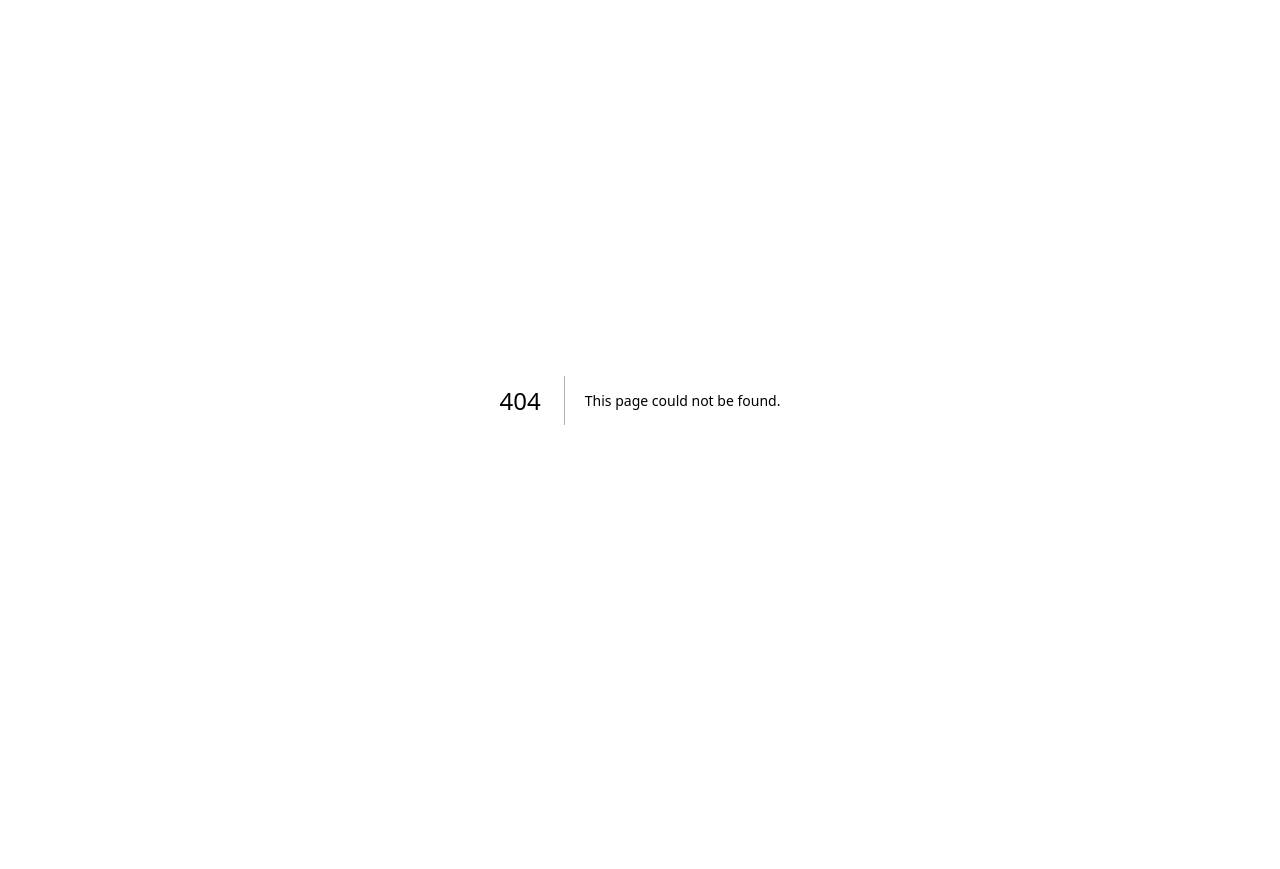
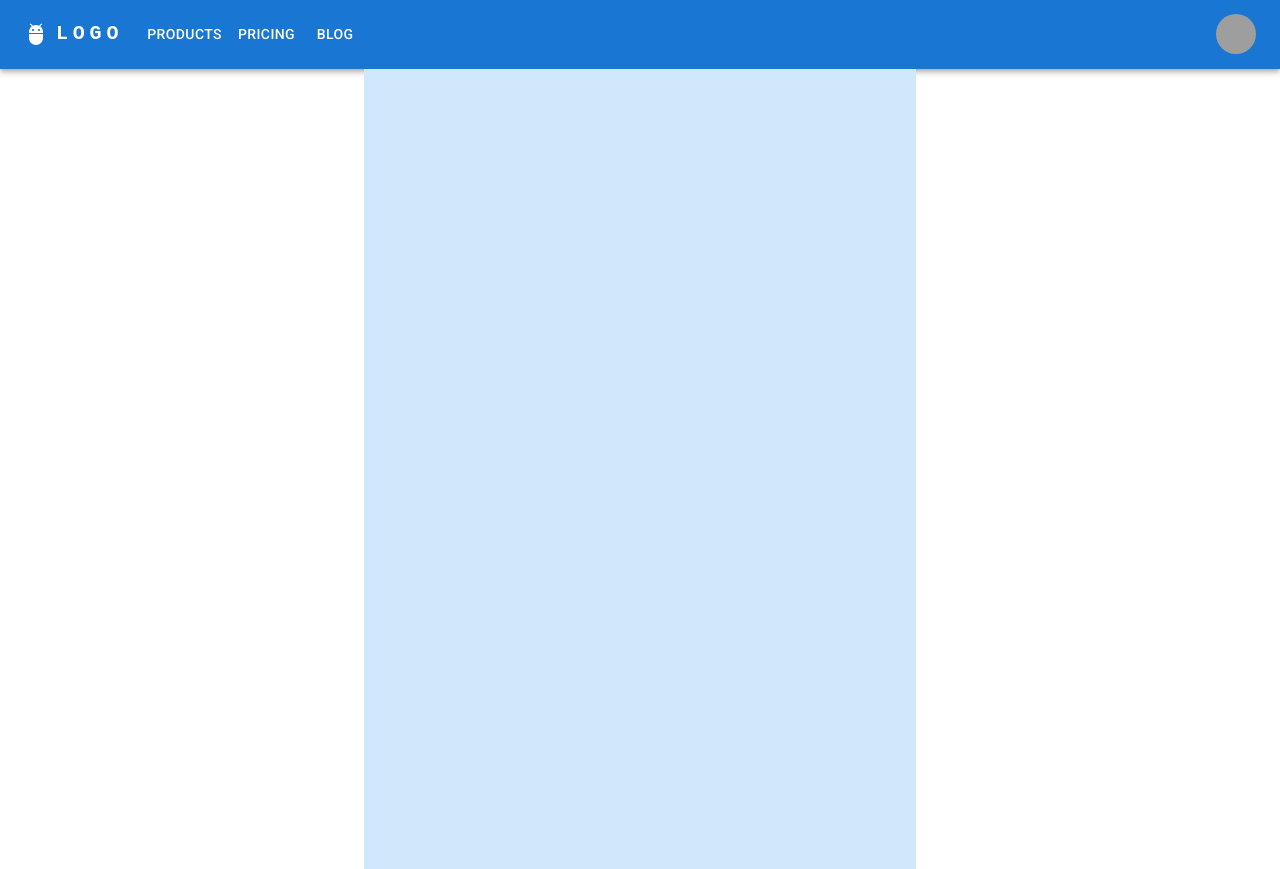
Before and after one commit to yolokbrother/API_Project_Client, a Next.js app in the folder my-next-app/: page /HomePage in a window 1280 px wide. Before the commit this address had no page. Before the commit the page ends 800 px from the top, so only its background shows below. Built offline with nearby package versions, Linux system fonts and the light colour scheme; grey boxes are pictures that could not be loaded.

Commit message:
basicAuth

```diff
--- /dev/null
+++ b/my-next-app/pages/AuthContext.js
@@ -0,0 +1,36 @@
+// AuthContext.js
+import { createContext, useState, useContext, useEffect } from 'react';
+import { useRouter } from 'next/router';
+
+const AuthContext = createContext();
+
+export const useAuth = () => {
+  return useContext(AuthContext);
+};
+
+export const AuthProvider = ({ children }) => {
+  const [user, setUser] = useState(null);
+  const router = useRouter(); // Initialize useRouter
+
+  const login = (email, uid) => {
+    setUser({ email, uid });
+  };
+
+  const logout = () => {
+    setUser(null);
+    router.push('/');
+  };
+
+  useEffect(() => {
+    // Add logic to check for existing user sessions or tokens
+    // and set the user state accordingly
+  }, []);
+
+  const value = {
+    user,
+    login,
+    logout,
+  };
+
+  return <AuthContext.Provider value={value}>{children}</AuthContext.Provider>;
+};
--- /dev/null
+++ b/my-next-app/pages/HomePage.js
@@ -0,0 +1,192 @@
+import * as React from 'react';
+import AppBar from '@mui/material/AppBar';
+import Box from '@mui/material/Box';
+import Toolbar from '@mui/material/Toolbar';
+import IconButton from '@mui/material/IconButton';
+import Typography from '@mui/material/Typography';
+import Menu from '@mui/material/Menu';
+import MenuIcon from '@mui/icons-material/Menu';
+import Container from '@mui/material/Container';
+import Avatar from '@mui/material/Avatar';
+import Button from '@mui/material/Button';
+import Tooltip from '@mui/material/Tooltip';
+import MenuItem from '@mui/material/MenuItem';
+import AdbIcon from '@mui/icons-material/Adb';
+import CssBaseline from '@mui/material/CssBaseline';
+
+//Auth
+import { useAuth } from './AuthContext';
+
+const pages = ['Products', 'Pricing', 'Blog'];
+const settings = ['Profile', 'Account', 'Dashboard', 'Logout'];
+
+function HomePage() {
+    const [anchorElNav, setAnchorElNav] = React.useState(null);
+    const [anchorElUser, setAnchorElUser] = React.useState(null);
+    const { user, logout } = useAuth();
+    console.log('User:', user);
+
+
+    const handleOpenNavMenu = (event) => {
+        setAnchorElNav(event.currentTarget);
+    };
+    const handleOpenUserMenu = (event) => {
+        setAnchorElUser(event.currentTarget);
+    };
+
+    const handleCloseNavMenu = () => {
+        setAnchorElNav(null);
+    };
+
+    const handleCloseUserMenu = () => {
+        setAnchorElUser(null);
+    };
+
+    return (
+        <>
+
+            <AppBar position="static">
+                <Container maxWidth="xl">
+                    <Toolbar disableGutters>
+                        <AdbIcon sx={{ display: { xs: 'none', md: 'flex' }, mr: 1 }} />
+                        <Typography
+                            variant="h6"
+                            noWrap
+                            component="a"
+                            href="/"
+                            sx={{
+                                mr: 2,
+                                display: { xs: 'none', md: 'flex' },
+                                fontFamily: 'monospace',
+                                fontWeight: 700,
+                                letterSpacing: '.3rem',
+                                color: 'inherit',
+                                textDecoration: 'none',
+                            }}
+                        >
+                            LOGO
+                        </Typography>
+
+                        <Box sx={{ flexGrow: 1, display: { xs: 'flex', md: 'none' } }}>
+                            <IconButton
+                                size="large"
+                                aria-label="account of current user"
+                                aria-controls="menu-appbar"
+                                aria-haspopup="true"
+                                onClick={handleOpenNavMenu}
+                                color="inherit"
+                            >
+                                <MenuIcon />
+                            </IconButton>
+                            <Menu
+                                id="menu-appbar"
+                                anchorEl={anchorElNav}
+                                anchorOrigin={{
+                                    vertical: 'bottom',
+                                    horizontal: 'left',
+                                }}
+                                keepMounted
+                                transformOrigin={{
+                                    vertical: 'top',
+                                    horizontal: 'left',
+                                }}
+                                open={Boolean(anchorElNav)}
+                                onClose={handleCloseNavMenu}
+                                sx={{
+                                    display: { xs: 'block', md: 'none' },
+                                }}
+                            >
+                                {pages.map((page) => (
+                                    <MenuItem key={page} onClick={handleCloseNavMenu}>
+                                        <Typography textAlign="center">{page}</Typography>
+                                    </MenuItem>
+                                ))}
+                            </Menu>
+                        </Box>
+                        <AdbIcon sx={{ display: { xs: 'flex', md: 'none' }, mr: 1 }} />
+                        <Typography
+                            variant="h5"
+                            noWrap
+                            component="a"
+                            href=""
+                            sx={{
+                                mr: 2,
+                                display: { xs: 'flex', md: 'none' },
+                                flexGrow: 1,
+                                fontFamily: 'monospace',
+                                fontWeight: 700,
+                                letterSpacing: '.3rem',
+                                color: 'inherit',
+                                textDecoration: 'none',
+                            }}
+                        >
+                            LOGO
+                        </Typography>
+                        <Box sx={{ flexGrow: 1, display: { xs: 'none', md: 'flex' } }}>
+                            {pages.map((page) => (
+                                <Button
+                                    key={page}
+                                    onClick={handleCloseNavMenu}
+                                    sx={{ my: 2, color: 'white', display: 'block' }}
+                                >
+                                    {page}
+                                </Button>
+                            ))}
+                        </Box>
+
+                        <Box sx={{ flexGrow: 0 }}>
+                            <Tooltip title="Open settings">
+                                <IconButton onClick={handleOpenUserMenu} sx={{ p: 0 }}>
+                                    <Avatar alt="Remy Sharp" src="/static/images/avatar/2.jpg" />
+                                </IconButton>
+                            </Tooltip>
+                            <Menu
+                                sx={{ mt: '45px' }}
+                                id="menu-appbar"
+                                anchorEl={anchorElUser}
+                                anchorOrigin={{
+                                    vertical: 'top',
+                                    horizontal: 'right',
+                                }}
+                                keepMounted
+                                transformOrigin={{
+                                    vertical: 'top',
+                                    horizontal: 'right',
+                                }}
+                                open={Boolean(anchorElUser)}
+                                onClose={handleCloseUserMenu}
+                            >
+                                {settings.map((setting) => (
+                                    <MenuItem key={setting} onClick={handleCloseUserMenu}>
+                                        <Typography textAlign="center">{setting}</Typography>
+                                    </MenuItem>
+                                ))}
+                            </Menu>
+                        </Box>
+                    </Toolbar>
+                </Container>
+            </AppBar>
+
+            <CssBaseline />
+            <Container maxWidth="sm">
+                <Box sx={{ bgcolor: '#cfe8fc', height: '100vh' }} >
+                    {user && (
+                        <>
+                            <Typography variant="h6">
+                                Email: {user.email}
+                            </Typography>
+                            <Typography variant="h6">
+                                UID: {user.uid}
+                            </Typography>
+                            <Button onClick={logout} variant="contained">
+                                Logout
+                            </Button>
+                        </>
+                    )}
+                </Box>
+            </Container>
+
+        </>
+    );
+}
+export default HomePage;
--- a/my-next-app/pages/_app.js
+++ b/my-next-app/pages/_app.js
@@ -1,4 +1,12 @@
+// pages/_app.js
+import { AuthProvider } from './AuthContext';
 
-export default function App({ Component, pageProps }) {
-  return <Component {...pageProps} />
+function MyApp({ Component, pageProps }) {
+  return (
+    <AuthProvider>
+      <Component {...pageProps} />
+    </AuthProvider>
+  );
 }
+
+export default MyApp;
--- a/my-next-app/pages/api/register.js
+++ b/my-next-app/pages/api/register.js
@@ -2,10 +2,10 @@
 import axios from "axios";
 
 export default async function handler(req, res) {
-  const { email, password } = req.body;
+  const { email, password, signUpCode } = req.body;
 
   try {
-    const response = await axios.post("http://localhost:3001/api/register", { email, password });
+    const response = await axios.post("http://localhost:3001/api/register", { email, password, signUpCode });
     res.status(200).json(response.data);
   } catch (error) {
     console.error("Error in frontend register.js:", error);
```
Also changed, not shown: my-next-app/pages/index.js (+48 -18 lines).
